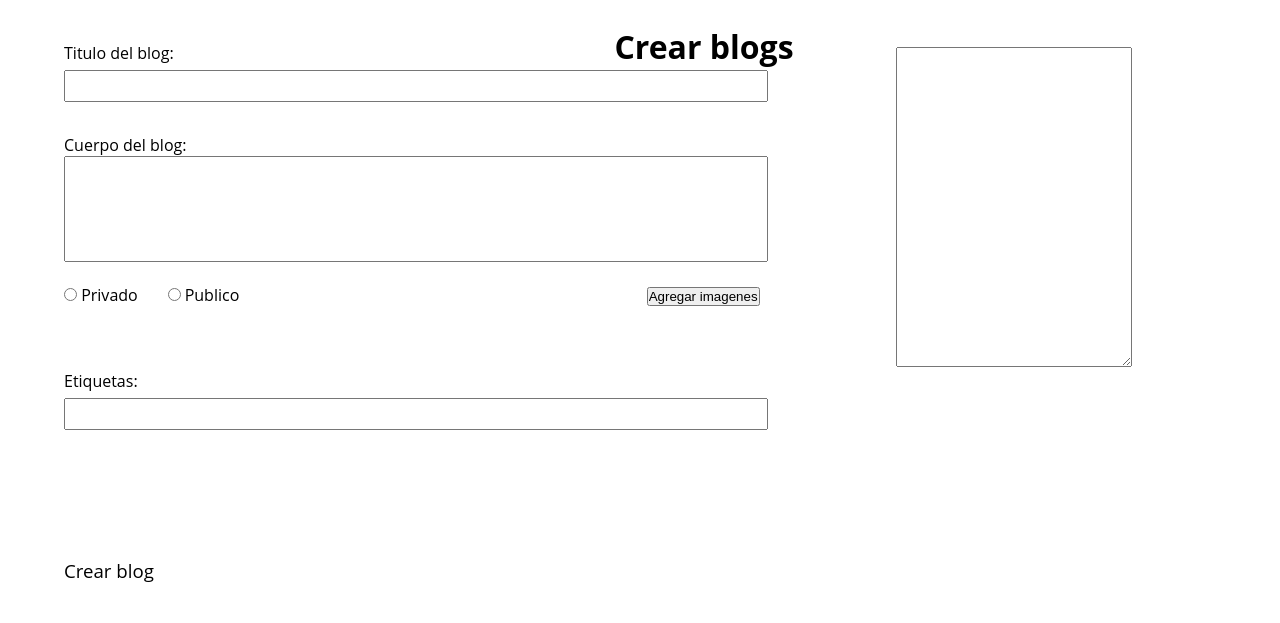
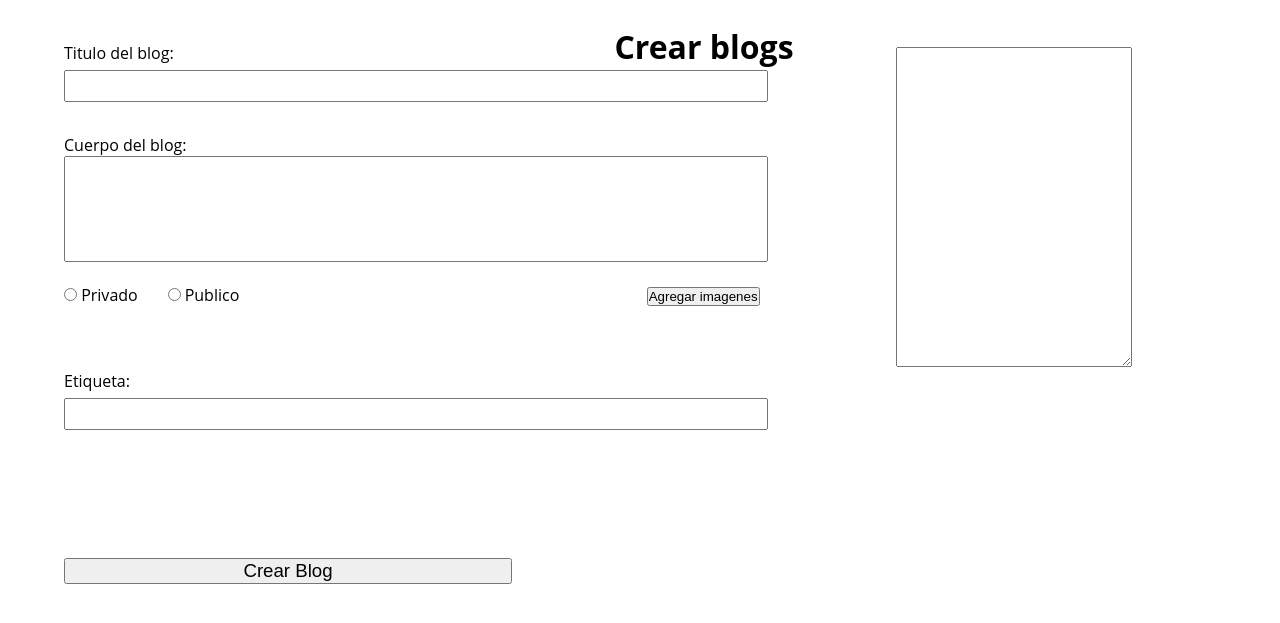
Before and after one commit to VelasquezDaniel/Grupo-A---Gestion-blogs-, a Flask app: page /create in a window 1280 px wide. Shown: the part 153-776 px from the top of that part. Run offline with Flask 2, Linux system fonts and the light colour scheme; the first user in the database is signed in; data comes from the database, SQL or seed files in the repository; the page is wider than the window, and the part outside it is not shown.

Commit message:
Create checked

```diff
--- a/blog/Templates/changePassword.html
+++ b/blog/Templates/changePassword.html
@@ -18,14 +18,14 @@
     <div>
         <nav class="menu">
             <a href="/create">crear</a>
-            <a href="">Explorar</a>
+            <a href="/dashboard">Explorar</a>
             <a href="">mis blogs</a>
         </nav>
     </div>
     <div class="perfil">
         <ul class="nav">
             <li>
-                <a href="">Usuario</a>
+                <a href="">Usuario: {{session['username']}}</a>
                 <ul>
                     <li><a href="/perfil">Perfil</a></li>
                     <li><a href="/cambiarClave">Configuracion</a></li>
--- a/blog/Templates/createBlog.html
+++ b/blog/Templates/createBlog.html
@@ -3,9 +3,10 @@
 
 <head>
     <meta charset="UTF-8">
+    <title>crear blog</title>
     <meta name="viewport" content="width=device-width, initial-scale=1.0">
-    <title>crear blog</title>
-    <link rel="shortcut icon" type="image/png" href="https://img.icons8.com/clouds/100/000000/flicker-free.png"/>
+    <link rel="shortcut icon" type="image/png" href="https://img.icons8.com/clouds/100/000000/flicker-free.png" />
+    <link rel="stylesheet" href="{{ url_for('static', filename='css/estilos.css') }}" />
     <link rel="stylesheet" href="{{ url_for('static', filename='css/createBlogStyle.css') }}" />
     <link rel="stylesheet" href="{{ url_for('static', filename='css/dashboardStyle.css') }}" />
 </head>
@@ -62,14 +59,14 @@
                 <input type="button" value="Agregar imagenes" style="margin-left: 31.5%;">
             </div>
 
-            <div class="crearblog" id="etiquetas" style="margin-top: 5%;">
-                <label id="etiquetas"> Etiquetas: </label>
+            <div class="crearblog" id="etiqueta" style="margin-top: 5%;">
+                <label id="etiqueta"> Etiqueta: </label>
                 <br>
-                <input type="text" id="etiquetas" name="etiquetas" style="margin-top: 0.5%;">
+                <input type="text" id="etiqueta" name="etiqueta" style="margin-top: 0.5%;">
             </div>
 
             <div class="crear/eliminarblog" style="margin-top: 10%;">
-                <botton id="crearBlog" type="submit" onclick="location.href='/createBlog'" name="crearBlog" style=" width: 35%;font-size:14pt; ">Crear blog</botton>
+                <input type="submit" value="Crear Blog" style=" width: 35%;font-size:14pt; ">
             </div>
 
             <section class="content ">
--- a/blog/Templates/editBlog.html
+++ b/blog/Templates/editBlog.html
@@ -5,7 +5,7 @@
     <meta charset="UTF-8">
     <meta name="viewport" content="width=device-width, initial-scale=1.0">
     <title>crear blog</title>
-    <link rel="shortcut icon" type="image/png" href="https://img.icons8.com/clouds/100/000000/flicker-free.png"/>
+    <link rel="shortcut icon" type="image/png" href="https://img.icons8.com/clouds/100/000000/flicker-free.png" />
     <link rel="stylesheet" href="{{ url_for('static', filename='css/dashboardStyle.css') }}" />
     <link rel="stylesheet" href="{{ url_for('static', filename='css/editBlogStyle.css ') }}" />
 </head>
@@ -17,7 +17,7 @@
     <div>
         <nav class="menu ">
             <a href="/create">crear</a>
-            <a href=" ">Explorar</a>
+            <a href="/dashboard">Explorar</a>
             <a href=" ">mis blogs</a>
         </nav>
     </div>
@@ -44,7 +44,7 @@
             <div class="crearblog " id="titulo ">
                 <label id="titulo "> Titulo del blog: </label>
                 <br>
-                <input type="text " id="titulo " name="titulo " style="margin-top: 0.5%; ">
+                <input type="text " id="titulo " name="titulo " style="margin-top: 0.5%; ">{{'Hola'}}
             </div>
 
 
--- a/blog/Templates/userInformation.html
+++ b/blog/Templates/userInformation.html
@@ -5,7 +5,7 @@
     <meta charset="UTF-8" />
     <meta name="viewport" content="width=device-width, initial-scale=1.0" />
     <title>Información del usuario</title>
-    <link rel="shortcut icon" type="image/png" href="https://img.icons8.com/clouds/100/000000/flicker-free.png"/>
+    <link rel="shortcut icon" type="image/png" href="https://img.icons8.com/clouds/100/000000/flicker-free.png" />
     <link rel="stylesheet" href="{{ url_for('static', filename='css/dashboardStyle.css') }}" />
 </head>
 
@@ -16,7 +16,7 @@
     <div>
         <nav class="menu">
             <a href="/create">crear</a>
-            <a href="">Explorar</a>
+            <a href="/dashboard">Explorar</a>
             <a href="">mis blogs</a>
         </nav>
     </div>
--- a/blog/app.py
+++ b/blog/app.py
@@ -181,7 +181,7 @@ def sendEmail():
 def changePassword():
     return render_template('changePassword.html')
 
-@app.route('/nuevaClave')
+@app.route('/nuevaClave', methods=('GET', 'POST') )
 @login_required
 def newPassword():
     #try:
@@ -224,33 +224,33 @@ def dashboard():
 
 @app.route('/create')
 @login_required
-def createBlog():
+def create():
     return render_template( 'createBlog.html' )
 
-@app.route('/edit', methods=['POST'])
+@app.route('/edit')
 @login_required
 def editBlog():
     return render_template('editBlog.html')
 
 #@app.route('/resultados', methods=['GET'])
 
-
-@app.route('/createBlog')
+@app.route('/createBlog', methods=('GET', 'POST'))
 @login_required
-def crearBlog():
+def createBlog():
     try:
         if request.method == 'POST':
             titulo = request.form['titulo']
             cuerpo = request.form['cuerpo']
             imagen = "No hay" #DEBEMOS MODIFICAR ESTO
-            etiquetas = "Modificar etiquetas"
+            etiqueta = request.form['etiqueta']
+            etiqueta = str.lower(etiqueta)
             usuarioCreador = session['usuario_ID']
             likes = 0
-            fechaCreacion = datetime.now()
+            fechaCreacion = datetime.date.today()
             error = None
             db = get_db() #Conectarse a la base de datos
 
-            if request.form['privacidad'] == True:
+            if request.form['privacidad'] == "privado":
                 privado = True
             else:
                 privado = False
@@ -270,9 +270,18 @@ def crearBlog():
                 flash( error )
                 return render_template( 'create.html' )
 
+            tag = db.execute('SELECT etiqueta_ID FROM etiquetas WHERE nombre = ?',(etiqueta,)).fetchone()
+
+            if tag is None:
+                db.execute('INSERT INTO etiquetas (nombre) VALUES (?)',(etiqueta,))
+                tag = db.execute('SELECT etiqueta_ID FROM etiquetas WHERE nombre = ?',(etiqueta,)).fetchone()
+                etiqueta = tag[0]
+            else:
+                etiqueta = tag[0]
+
             db.execute(
-                'INSERT INTO blogs (titulo, imagen, cuerpo, privado, etiquetas, usuarioCreador, likes, fechaCreacion) VALUES (?,?,?,?,?,?,?,?)',
-                (titulo, imagen, cuerpo, privado, etiquetas, usuarioCreador, likes, fechaCreacion)
+                'INSERT INTO blogs (titulo, imagen, cuerpo, privado, etiqueta_ID, usuario_ID, likes, fecha) VALUES (?,?,?,?,?,?,?,?)',
+                (titulo, imagen, cuerpo, privado, etiqueta, usuarioCreador, likes, fechaCreacion)
             )
             db.commit()
             close_db()
@@ -280,6 +289,8 @@ def crearBlog():
         return render_template( 'createBlog.html' )
     except:
         return render_template( 'createBlog.html' )
+
+@app.route('/search')
 def search():
     return render_template('search.html')
 
```
Also changed, not shown: other parts of blog/Templates/createBlog.html (+2 -6 lines), blog/DbBlogs.db.
